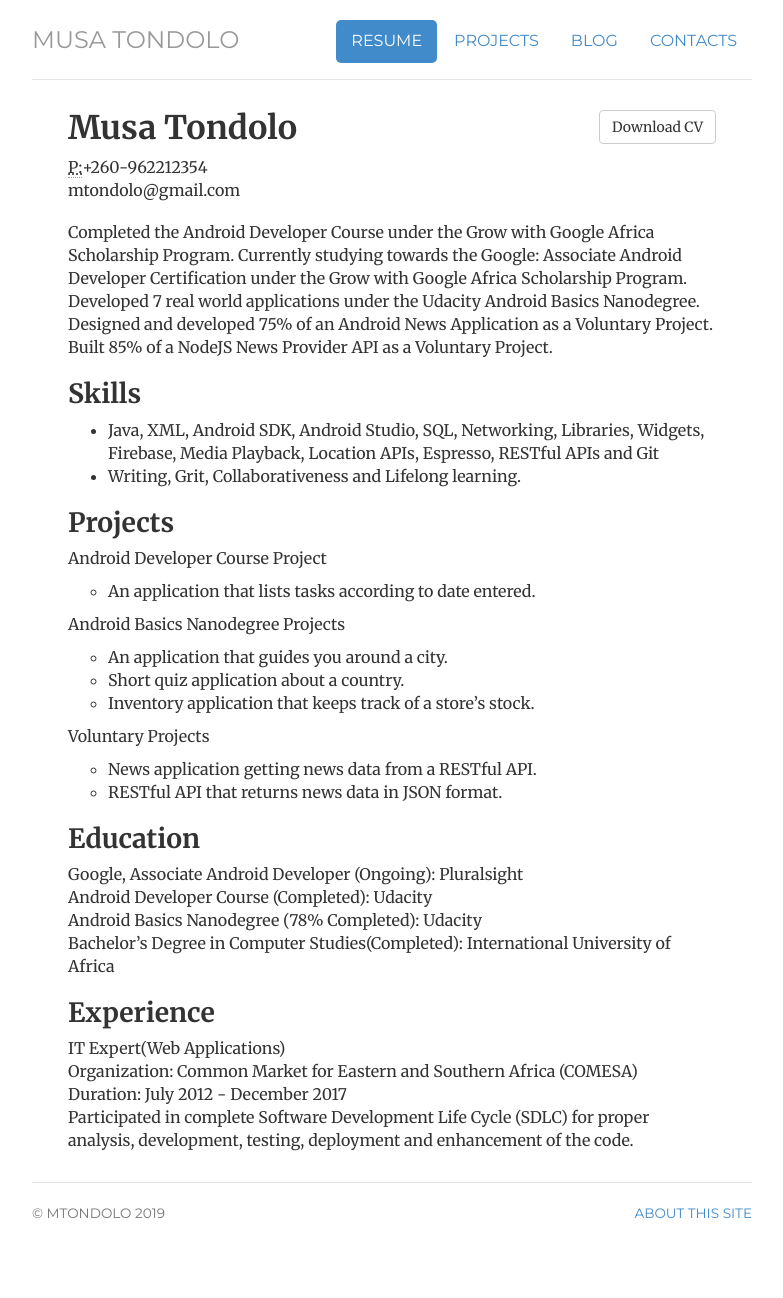
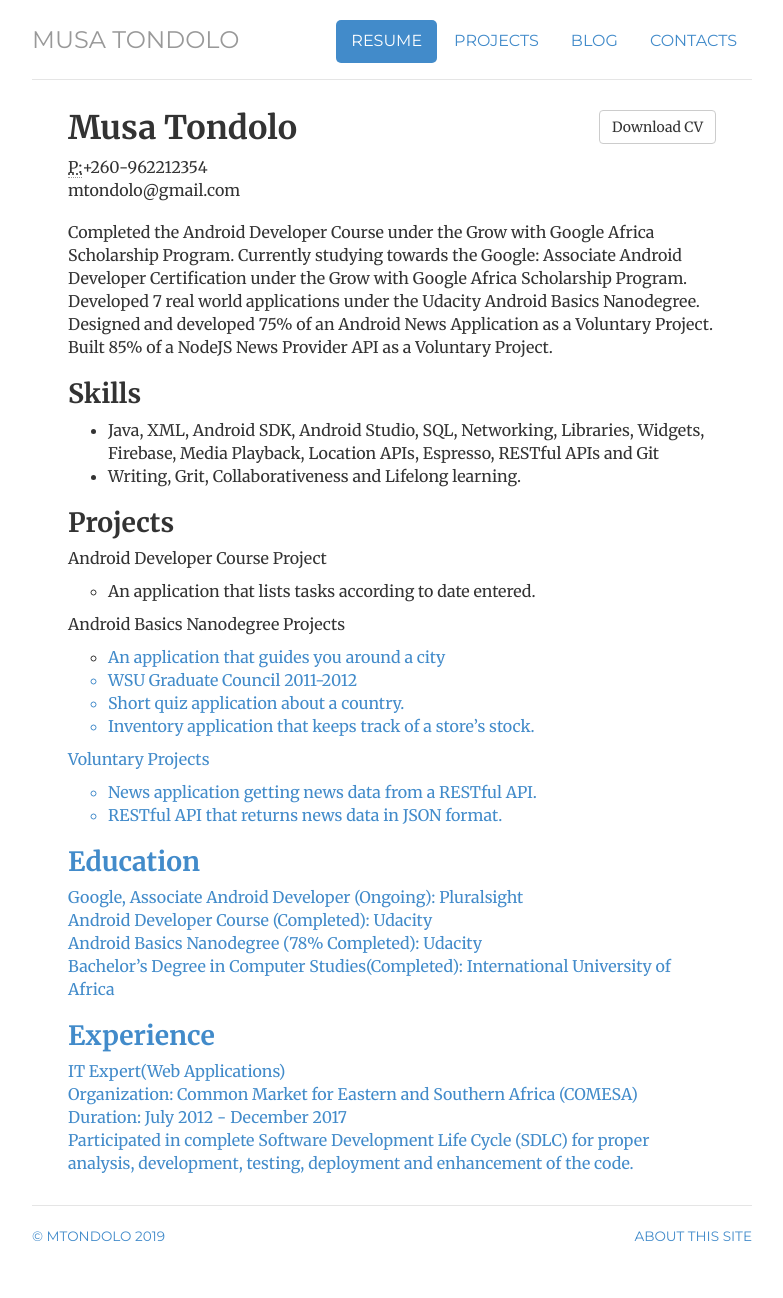
Before and after one commit to mtondolo/mtondolo.github.io, a Jekyll site: the page built from cv/index.html, in a window 1280 px wide. Shown: the whole page, without its empty margins (248-1031 px from the left). Built offline with Jekyll 4.4.1, drawn with Linux system fonts in a browser that asks for light colours; before the commit the page ends 1275 px from its top, so only the background shows below that.

Commit message:
Update index.html

```diff
--- a/cv/index.html
+++ b/cv/index.html
@@ -40,7 +40,8 @@ description: Current Resume for Musa Tondolo, an Android Developer supplimented
 				<li>Android Basics Nanodegree Projects</li>
 					<p>
 					<ul>
-					<li>An application that guides you around a city.</li>
+					<li><a href="http://www.digitalpreservation.gov/ndsa"</a>An application that guides you around a city</li>
+					<li>WSU Graduate Council 2011-2012</li>
 					<li>Short quiz application about a country.</li>
 					<li>Inventory application  that keeps track of a store’s stock.</li>
 					</ul>
```
